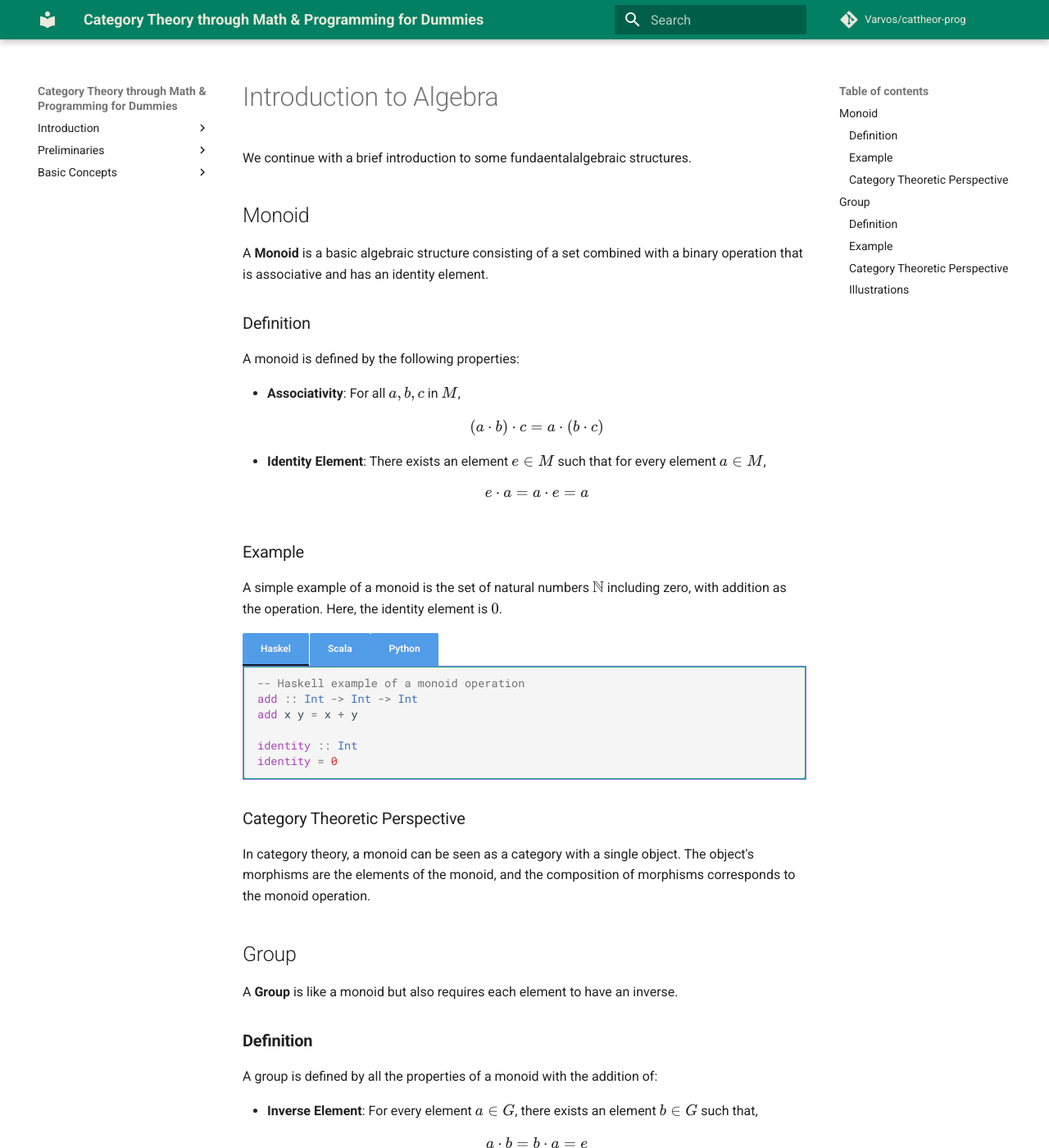
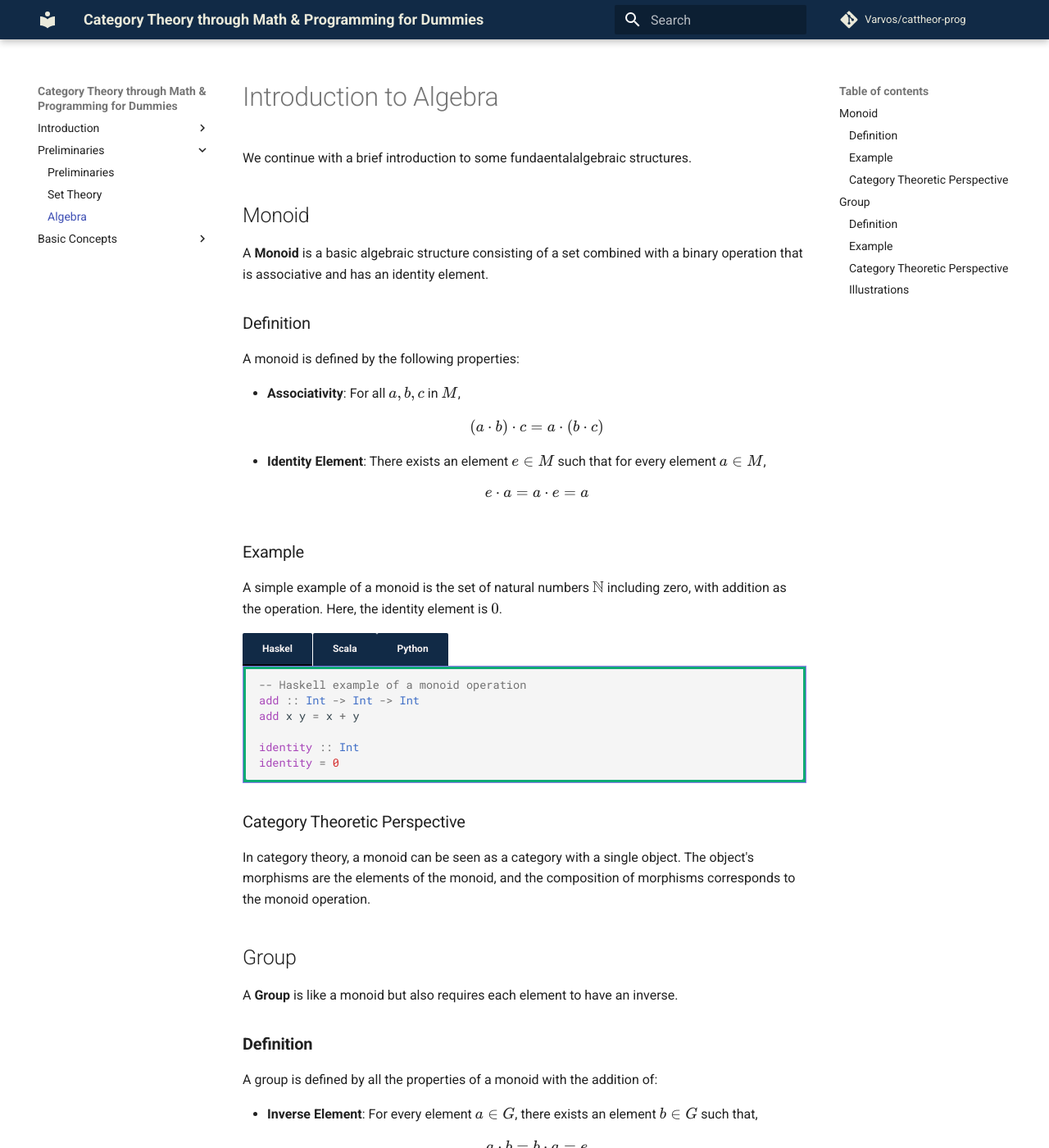
Before and after one commit to Varvos/category-theory-and-programming-for-absolute-dummies, an MkDocs documentation site: the page built from docs/preliminaries/basic_algebra.md, in a window 1280 px wide and 1400 px high. Shown: the whole window at 82% size. Built offline with MkDocs 1.6.1 and Material for MkDocs 9.7.7, drawn with Linux system fonts in a browser that asks for light colours; nearby versions of some CDN libraries; comment, search, counter and statistics services are not loaded.

Commit message:
feat: add random coloring

```diff
--- a/docs/assets/css/custom.css
+++ b/docs/assets/css/custom.css
@@ -1,7 +1,13 @@
 /* Change the navbar background and text color */
+/* .md-header {
+    background-color: #028063 !important;  /* Dark blue background */
+    /* color: #eae9da !important;  White text */
+/* } */
+
 .md-header {
-    background-color: #028063 !important;  /* Dark blue background */
-    color: #eae9da !important;  /* White text */
+  /* Optional default background color, can be removed if JavaScript will always set it */
+  background-color: #028063;  /* Default dark blue background, less priority without !important */
+  color: #eae9da !important;  /* White text */
 }
 
 /* Adjust link colors in the navbar */
--- a/docs/assets/css/tabs.css
+++ b/docs/assets/css/tabs.css
@@ -1,10 +1,10 @@
 .tabbed-labels label {
     background-color: #c76342; /* Set background color */
 
-    padding: 8px 8px; /* Adjust padding to increase or decrease the tab size */
+    padding: 5px 9px; /* Adjust padding to increase or decrease the tab size */
 
     margin-right: 0.9px; /* Space between tabs */
-    border-radius: 19px; /* Rounded corners */
+    border-radius: 3px; /* Rounded corners */
     cursor: pointer; /* Change cursor to pointer */
   }
 
@@ -13,10 +13,12 @@
 
 div.tabbed-set div.tabbed-labels label {
     font-size: 12px !important; /* Increased specificity and !important to ensure application */
-    padding: 1px 7px !important; /* Increased padding and !important */
+    padding: 1px 9px !important; /* Increased padding and !important */
     color: #f6f2f2 !important; /* Ensure text color applies */
-    background-color: #519de8; /* Background color of the tab */
+    background-color: #778a9d; /* Background color of the tab */
 }
+
+
 
 div.tabbed-set div.tabbed-labels label:hover {
   background-color: #53ee63; /* Darker background on hover */
@@ -25,6 +27,6 @@
 
   .tabbed-content {
     background-color: #0faa74; /* Light grey background */
-    padding: 1px; /* Padding around content */
+    padding: 3px; /* Padding around content */
     border: 1px solid #8b7bf1; /* Border around content area */
   }
--- /dev/null
+++ b/docs/assets/js/random-color.js
@@ -0,0 +1,31 @@
+document.addEventListener("DOMContentLoaded", function() {
+  function getRandomColor() {
+    // Define a set of suitable colors that aren't too light
+    var colors = [
+      '#028063',
+      // '#778a9d',
+      // '#345B63',
+      // '#152D35',
+      '#112A46',
+      '#4985c0',
+      '#377b40',
+      '#9b411b',
+    ];
+    // Select a random color from the array
+    return colors[Math.floor(Math.random() * colors.length)];
+  }
+
+  var randomColor = getRandomColor();  // Store the random color in a variable
+
+  // Apply to .md-header
+  var headers = document.querySelectorAll('.md-header');
+  headers.forEach(function(header) {
+    header.style.backgroundColor = randomColor;
+  });
+
+  // Apply to tabbed labels
+  var labels = document.querySelectorAll('div.tabbed-set div.tabbed-labels label');
+  labels.forEach(function(label) {
+    label.style.backgroundColor = randomColor;
+  });
+});
--- a/mkdocs.yml
+++ b/mkdocs.yml
@@ -19,6 +19,8 @@
   - https://cdn.jsdelivr.net/npm/mathjax@3/es5/tex-mml-chtml.js
   - https://cdn.jsdelivr.net/npm/katex@0.13.11/dist/katex.min.js
   - assets/js/katex_init.js
+  - assets/js/random-color.js
+
 
   # - js/tabs.js
   # - https://cdnjs.cloudflare.com/ajax/libs/mathjax/2.7.7/MathJax.js?config=TeX-MML-AM_CHTML
@@ -71,7 +73,7 @@
   - Preliminaries:
     - preliminaries/index.md
     - Set Theory: 'preliminaries/set_theory.md'
-    - Algebra: 'preliminaries/intro_to_algebra.md'
+    - Algebra: 'preliminaries/basic_algebra.md'
 
   - Basic Concepts:
     - Formal Defintionns: 'basics/formal_definitions.md'
```
